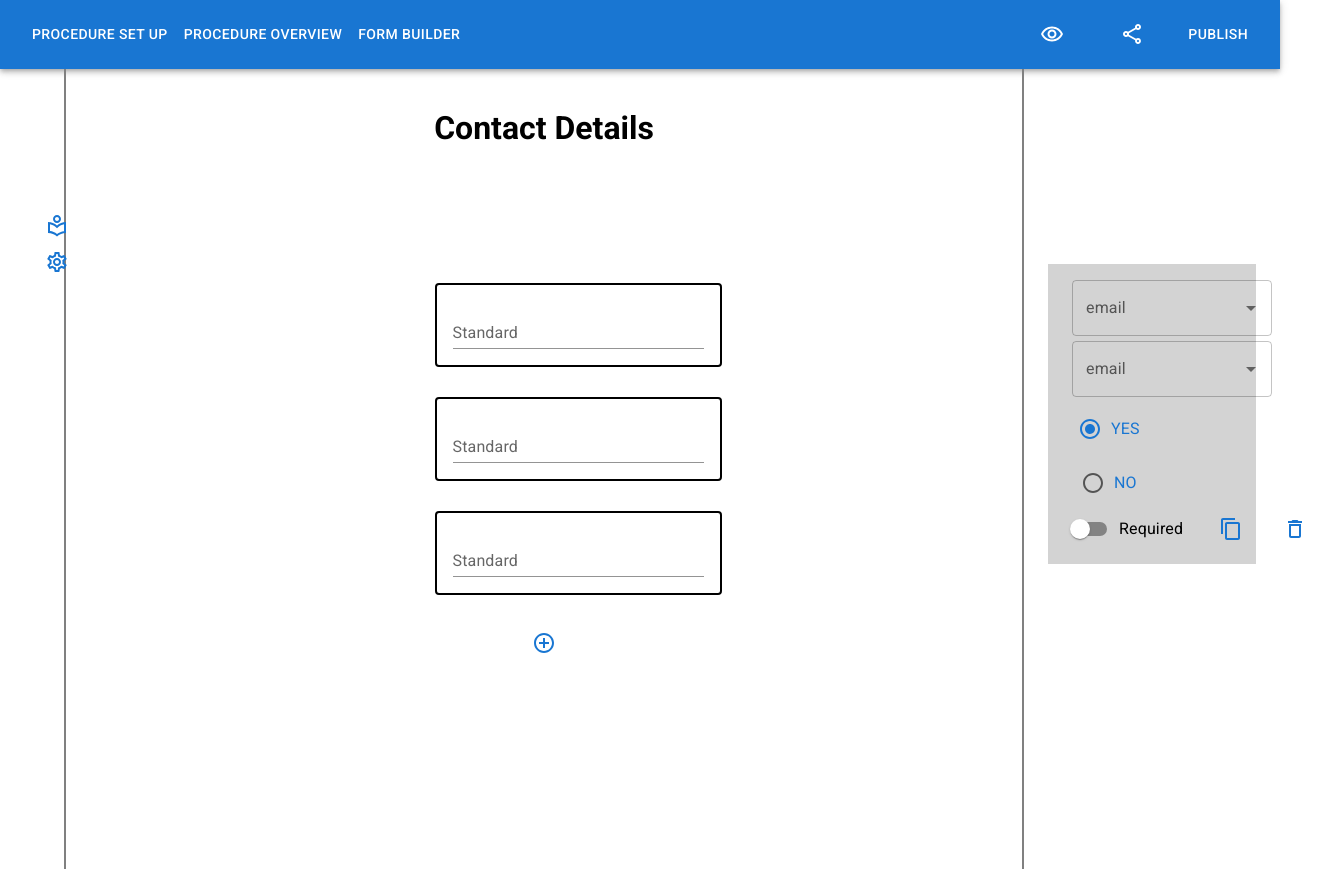
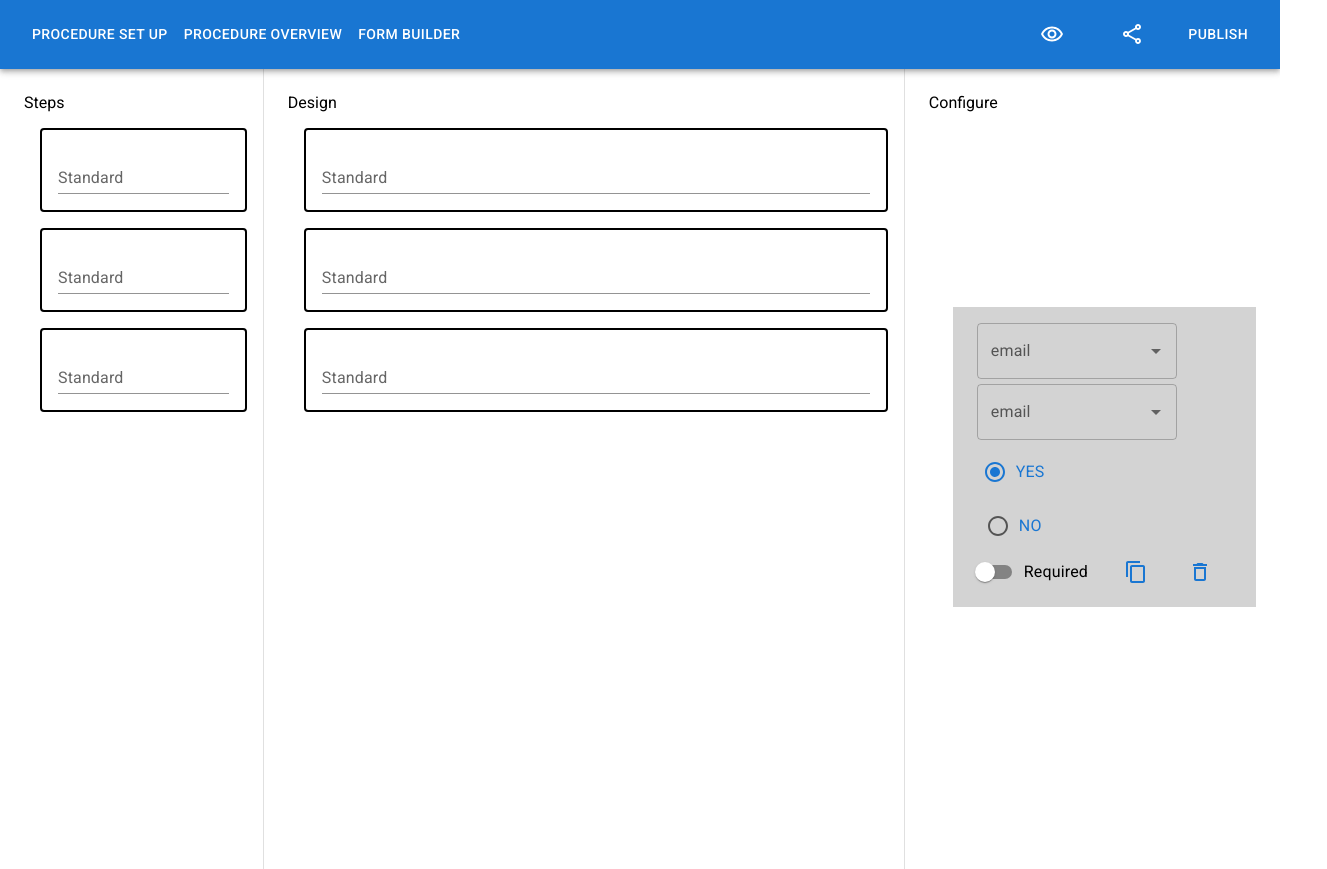
Before and after one commit to osoc22/project-digital-wallet, a React (Create React App) app: page /builder in a window 1280 px wide. Shown: the whole page, 1327 px wide, since content can reach past the window. Built offline with nearby package versions, Linux system fonts and the light colour scheme.

Commit message:
Add dragging questions from library to canvas

```diff
--- a/src/components/Builder.tsx
+++ b/src/components/Builder.tsx
@@ -2,74 +2,106 @@
 // import LocalLibraryOutlinedIcon from '@mui/icons-material/LocalLibraryOutlined';
 import TextField from './TextField';
 import Container from '@mui/material/Container';
-import Box from '@mui/material/Box';
+import { Box, Divider, Grid } from '@mui/material';
 import BuilderHelper from './BuilderHelper';
-import AddCircleOutlineIcon from '@mui/icons-material/AddCircleOutline';
-import LocalLibraryOutlinedIcon from '@mui/icons-material/LocalLibraryOutlined';
-import SettingsOutlinedIcon from '@mui/icons-material/SettingsOutlined';
-import Button from '@mui/material/Button';
 import { DragDropContext, Draggable } from "react-beautiful-dnd";
 import Droppable from "./Droppable";
 import { useState } from "react";
 
 export default function ProcedureDesign() {
-  const [items, setItems] = useState([
-    { id: "1", content: "Step 1" },
-    { id: "2", content: "Step 2" },
-    { id: "3", content: "Step 3" },
+  const [libraryQuestions, setLibraryQuestions] = useState([
+    { id: "1", content: "Question 1" },
+    { id: "2", content: "Question 2" },
+    { id: "3", content: "Question 3" },
   ]);
 
-  const reorder = (list: any, startIndex: any, endIndex: any) => {
-    const result = Array.from(list);
-    const [removed] = result.splice(startIndex, 1);
-    result.splice(endIndex, 0, removed);
+  const [canvasQuestions, setCanvasQuestions] = useState([
+    { id: "4", content: "Question 4" },
+    { id: "5", content: "Question 5" },
+    { id: "6", content: "Question 6" },
+  ]);
 
-    return result;
+  const LIBRARY_DROPPABLE = 'gallery_droppable'
+  const CANVAS_DROPPABLE = 'canvas_droppable'
+
+  const reorder = (list1: any[], list2: any[], startIndex: number, startDroppableId: string, endIndex: number, endDroppableId: string) => {
+    // make copies of both lists
+    const result1 = Array.from(list1);
+    const result2 = Array.from(list2);
+
+    let sourceList: any[];
+    if (startDroppableId === LIBRARY_DROPPABLE) {
+      sourceList = result1;
+    } else {
+      sourceList = result2;
+    }
+
+    let destinationList: any[];
+    if (endDroppableId === LIBRARY_DROPPABLE) {
+      destinationList = result1;
+    } else {
+      destinationList = result2;
+    }
+
+    // const [removed] = sourceList.splice(startIndex, 1);
+    const removed = sourceList[startIndex];
+    destinationList.splice(endIndex, 0, removed);
+
+    return {
+      library: result1,
+      canvas: result2
+    };
+
   };
 
   return (
-    <div className="builder-container">
-      <div className="builder-sidebar">
-        <Button className="builder-item"><LocalLibraryOutlinedIcon /></Button>
-        <Button className="builder-item"><SettingsOutlinedIcon /></Button>
-      </div>
-      <div className="builder-main">
-        <div className='builder-title-section'>
-          <h1>Contact Details</h1>
-        </div>
-        <div className='builder-component-section'>
     <DragDropContext onDragEnd={(result) => {
-            const { destination, source, draggableId } = result;
+      const { destination, source } = result;
 
-            // item is being dragged to where it came from, do nothing
-            if (!destination || (destination.droppableId === source.droppableId && destination.index === source.index)) {
+      // check if destination exists, i.e. a valid Droppable
+      if (!destination
+          // if destination and source Droppable are the same, do nothing
+          || (destination.droppableId === source.droppableId && destination.index === source.index)
+          // Questions can and may not be dragged from the canvas to the library
+          || (destination.droppableId === LIBRARY_DROPPABLE)
+          ) {
         return;
       }
 
       const orderedItems = reorder(
-              items,
+        libraryQuestions,
+        canvasQuestions,
         result.source.index,
-              result.destination?.index ?? 0
+        result.source.droppableId,
+        result.destination?.index ?? 0,
+        result.destination?.droppableId ?? LIBRARY_DROPPABLE
       );
 
-            // @ts-ignore
-            setItems(orderedItems);
+      setLibraryQuestions(orderedItems.library);
+      setCanvasQuestions(orderedItems.canvas);
     }}>
-            <Droppable droppableId='droppable'>
+      <Grid container spacing={3} height="100vh" width="100vw" m={0}>
+        <Grid item xs>
+          <span>Steps</span>
+
+          <Droppable droppableId={LIBRARY_DROPPABLE}>
             {(provided) => (
               <div ref={provided.innerRef}>
-                  {items.map((item, index) => (
+                {libraryQuestions.map((item, index) => (
                   <Draggable key={item.id} draggableId={item.id} index={index}>
                     {(provided) => (
-                        <Box sx={{ width: '100%', border: 2, marginBottom: '30px', borderRadius: 1 }} onClick={(data) => {console.log(data)}}
+                      <Box
                         ref={provided.innerRef}
                         {...provided.draggableProps}
                         {...provided.dragHandleProps}
+                        sx={{
+                          borderRadius: 1,
+                          border: 2,
+                        }}
                         p={2}
                         m={2}
                       >
                         <TextField/>
-                          {/* {item.content} */}
                       </Box>
                     )}
                   </Draggable>
@@ -78,21 +110,49 @@ export default function ProcedureDesign() {
               </div>
             )}
           </Droppable>
-          </DragDropContext>
+
+        </Grid>
+        <Divider orientation="vertical" />
+        <Grid item xs={6}>
+          <span>Design</span>
+          <Droppable droppableId={CANVAS_DROPPABLE}>
+            {(provided) => (
+              <div ref={provided.innerRef}>
+                {canvasQuestions.map((item, index) => (
+                  <Draggable key={item.id} draggableId={item.id} index={index}>
+                    {(provided) => (
+                      <Box
+                        onClick={(data) => {console.log(data)}}
+                        ref={provided.innerRef}
+                        {...provided.draggableProps}
+                        {...provided.dragHandleProps}
+                        sx={{
+                          borderRadius: 1,
+                          border: 2,
+                        }}
+                        p={2}
+                        m={2}
+                      >
+                        <TextField/>
+                      </Box>
+                    )}
+                  </Draggable>
+                ))}
+                {provided.placeholder}
               </div>
-        <Box sx={{ display: 'flex', justifyContent: 'center' }}>
-          <Button>
-            <AddCircleOutlineIcon sx={{ width: '60px' }} />
-          </Button>
-        </Box>
-      </div>
-      <div className="builder-helper">
+            )}
+          </Droppable>
+        </Grid>
+        <Divider orientation="vertical" />
+        <Grid item xs>
+          <span>Configure</span>
           <Container>
           <Box>
             <BuilderHelper />
           </Box>
         </Container>
-      </div>
-    </div>
-  )
+        </Grid>
+      </Grid>
+    </DragDropContext>
+  );
 }
```
Lines whose indentation alone changed are shown as unchanged.
